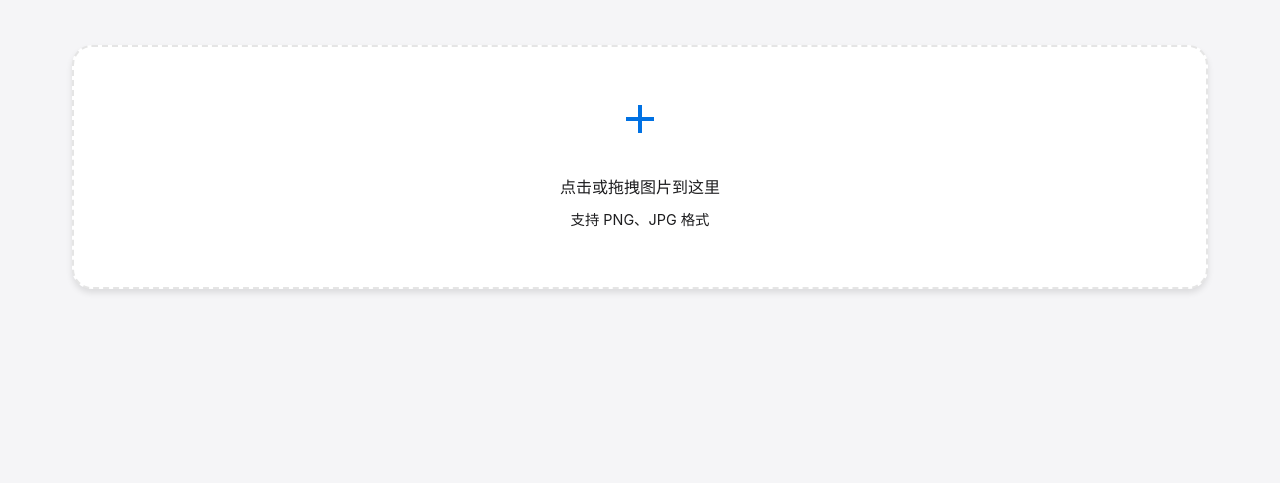
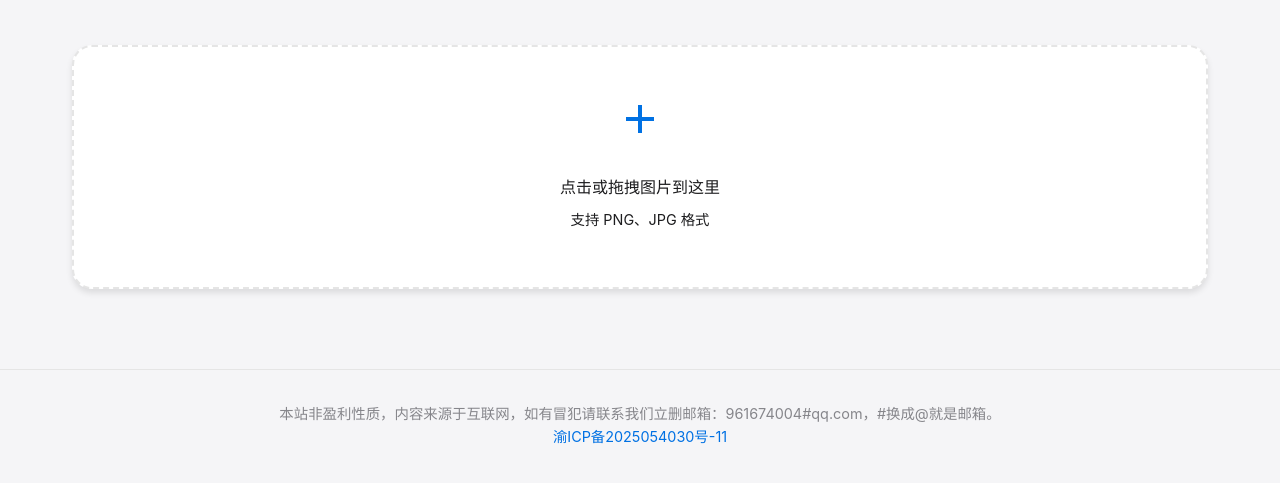
Before and after one commit to wuyu-wuhua/wuhua, a plain HTML site: page index.html in a window 1280 px wide. Shown: the part 135-618 px from the top of the page. Drawn offline with Linux system fonts and the light colour scheme.

Commit message:
first commit

```diff
--- a/css/style.css
+++ b/css/style.css
@@ -211,3 +211,34 @@ input[type="range"]::-webkit-slider-thumb:hover {
         padding: 2rem;
     }
 }
+
+/* 版权声明样式 */
+.copyright {
+    text-align: center;
+    padding: 2rem 0;
+    margin-top: 3rem;
+    border-top: 1px solid #e5e5e5;
+}
+
+.copyright h2 {
+    font-size: 1.2rem;
+    color: #1d1d1f;
+    margin-bottom: 1rem;
+}
+
+.copyright p {
+    color: #86868b;
+    font-size: 0.9rem;
+    line-height: 1.6;
+}
+
+.copyright a {
+    color: #0071e3;
+    text-decoration: none;
+    transition: color 0.2s ease;
+}
+
+.copyright a:hover {
+    color: #0077ed;
+    text-decoration: underline;
+}
--- a/index.html
+++ b/index.html
@@ -3,7 +3,9 @@
 <head>
     <meta charset="UTF-8">
     <meta name="viewport" content="width=device-width, initial-scale=1.0">
-    <title>图片压缩工具</title>
+    <meta name="description" content="一个帮助你压缩图片的工具，支持 PNG、JPG 格式，可自定义压缩比例，实时预览压缩效果，免费在线使用。">
+    <meta name="keywords" content="图片,图片压缩,图片压缩工具,压缩工具,在线图片压缩,PNG压缩,JPG压缩,图片优化,图片处理"/>
+    <title>图片压缩工具 - 一个帮助你压缩图片的工具</title>
     <link rel="stylesheet" href="css/style.css">
 </head>
 <body>
@@ -11,7 +13,7 @@
     <div class="container">
         <!-- 头部标题 -->
         <header>
-            <h1>图片压缩工具</h1>
+            <h1 title="一个帮助你压缩图片的工具，支持 PNG、JPG 格式，可自定义压缩比例，实时预览压缩效果，免费在线使用。">图片压缩工具</h1>
             <p>简单、高效的图片压缩服务</p>
         </header>
 
@@ -71,6 +73,12 @@
         </div>
     </div>
 
+    <!-- 版权声明 -->
+    <footer class="copyright">
+        <p>本站非盈利性质，内容来源于互联网，如有冒犯请联系我们立删邮箱：961674004#qq.com，#换成@就是邮箱。</a></p>
+        <p><a href="https://beian.miit.gov.cn" rel=nofollow>渝ICP备2025054030号-11</a></p>
+    </footer>
+
     <script src="js/main.js"></script>
 </body>
 </html>
```
